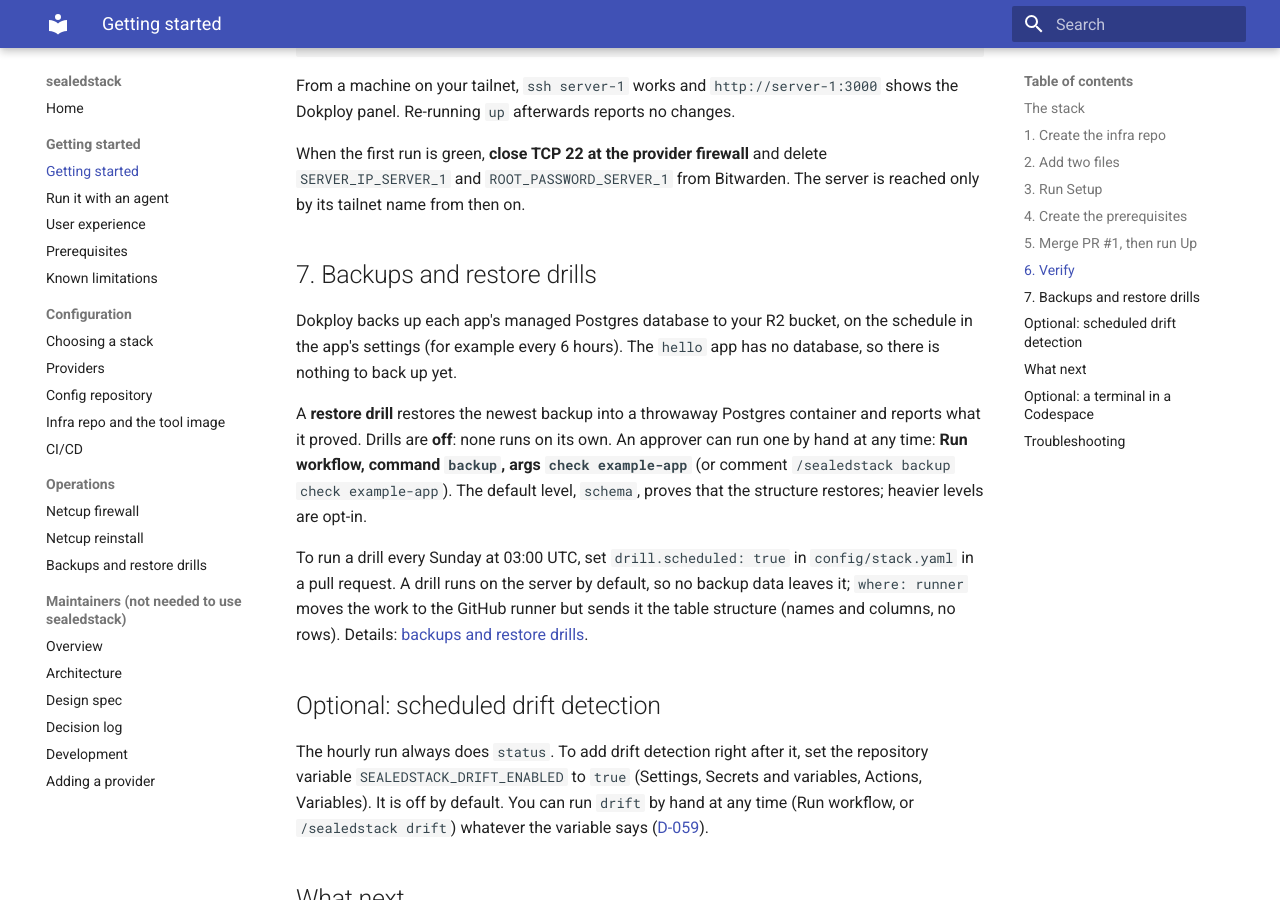
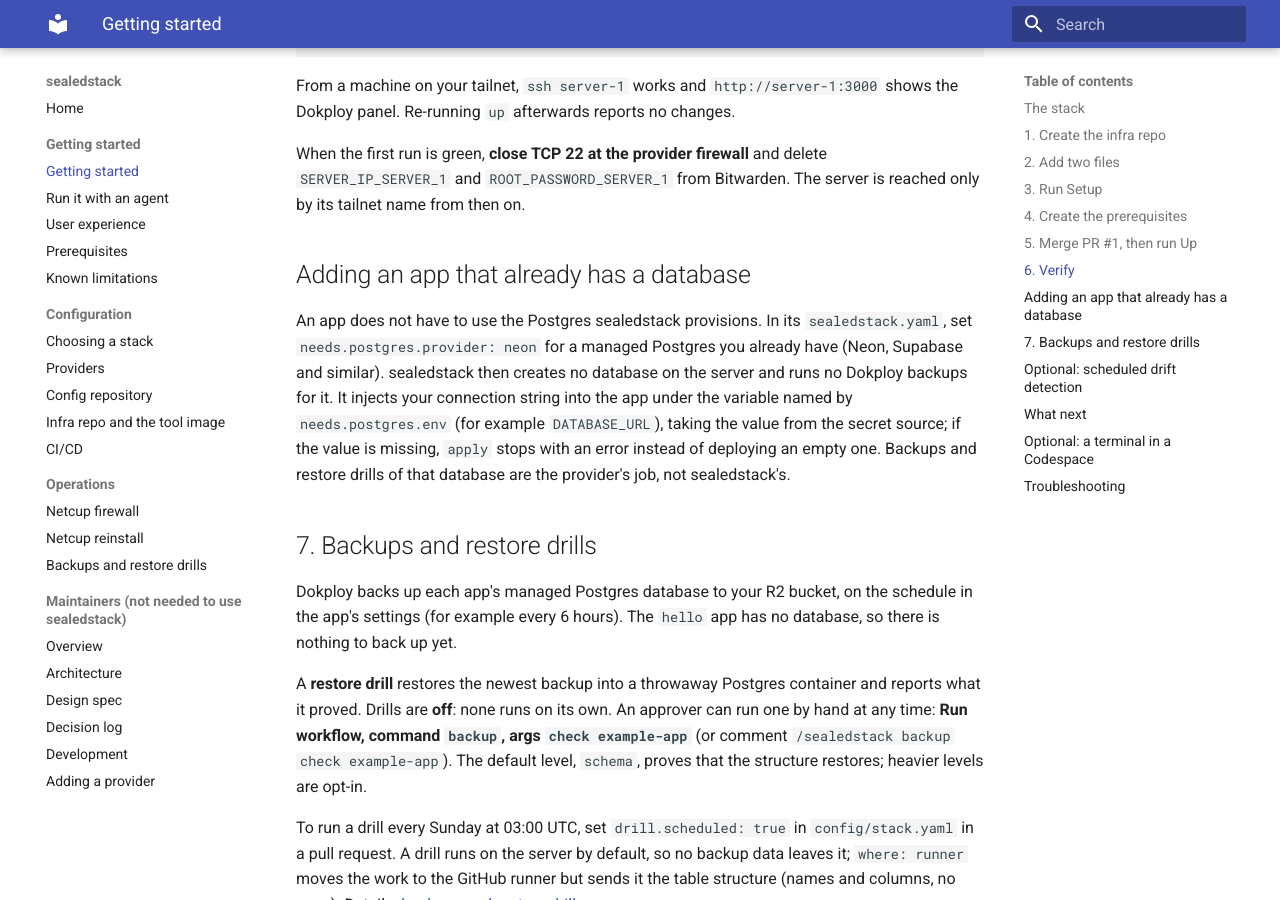
Before and after one commit to gauravnagar19/sealedstack, an MkDocs documentation site: the page built from docs/getting-started.md, in a window 1280 px wide and 900 px high, scrolled down 4356 px. Built offline with MkDocs 1.6.1 and Material for MkDocs 9.7.7, drawn with Linux system fonts in a browser that asks for light colours.

Commit message:
feat: a shared service name fails check; document neon provider and one infra repo per cluster
Co-Authored-By: Claude Sonnet 5.5 <noreply@anthropic.com>

```diff
--- a/docs/getting-started.md
+++ b/docs/getting-started.md
@@ -199,6 +199,17 @@ When the first run is green, **close TCP 22 at the provider firewall** and delet
 `SERVER_IP_SERVER_1` and `ROOT_PASSWORD_SERVER_1` from Bitwarden. The server is
 reached only by its tailnet name from then on.
 
+## Adding an app that already has a database
+
+An app does not have to use the Postgres sealedstack provisions. In its
+`sealedstack.yaml`, set `needs.postgres.provider: neon` for a managed Postgres you
+already have (Neon, Supabase and similar). sealedstack then creates no database on
+the server and runs no Dokploy backups for it. It injects your connection string into
+the app under the variable named by `needs.postgres.env` (for example
+`DATABASE_URL`), taking the value from the secret source; if the value is missing,
+`apply` stops with an error instead of deploying an empty one. Backups and restore
+drills of that database are the provider's job, not sealedstack's.
+
 ## 7. Backups and restore drills
 
 Dokploy backs up each app's managed Postgres database to your R2 bucket, on the
```
Also changed, not shown: docs/infra-repo.md (+7 -0 lines), 2 other files.
